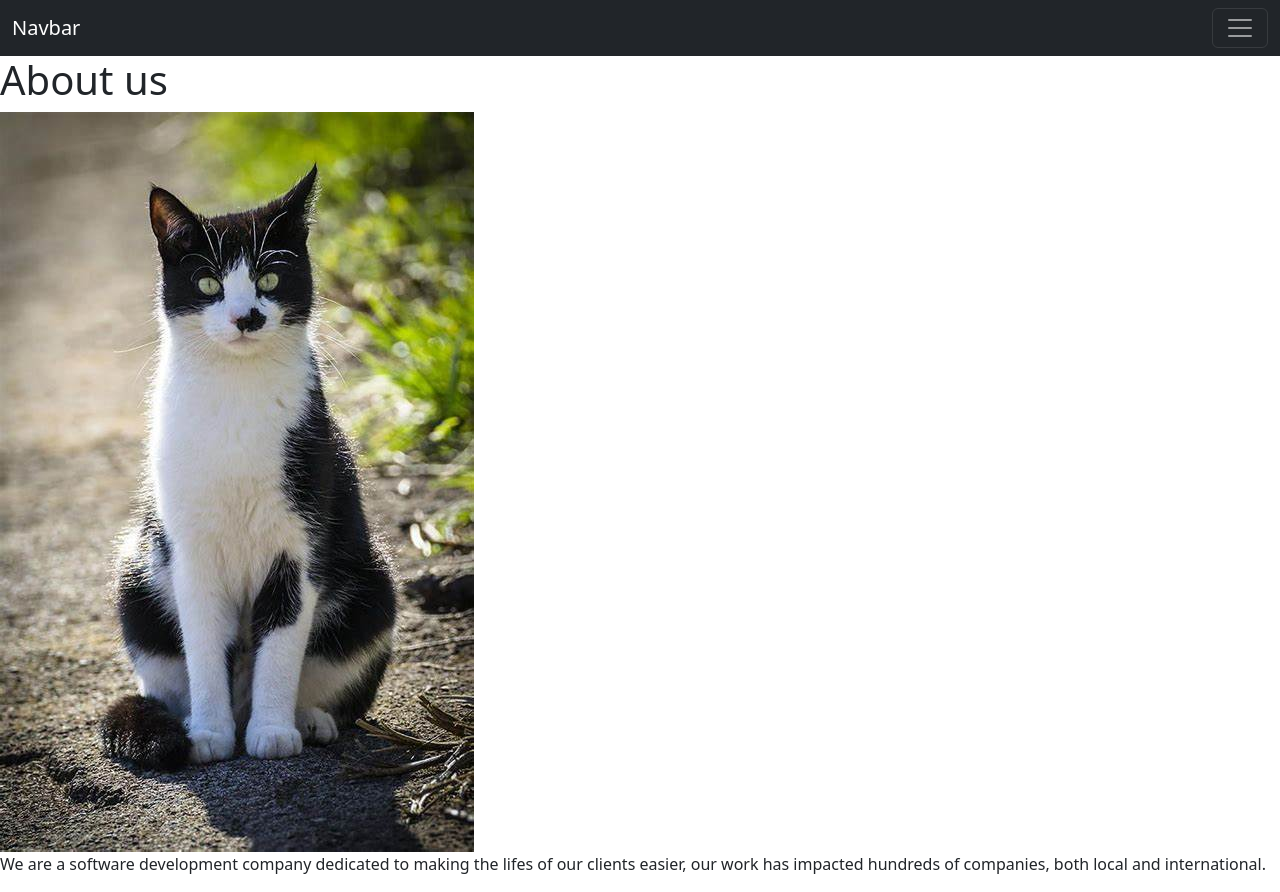
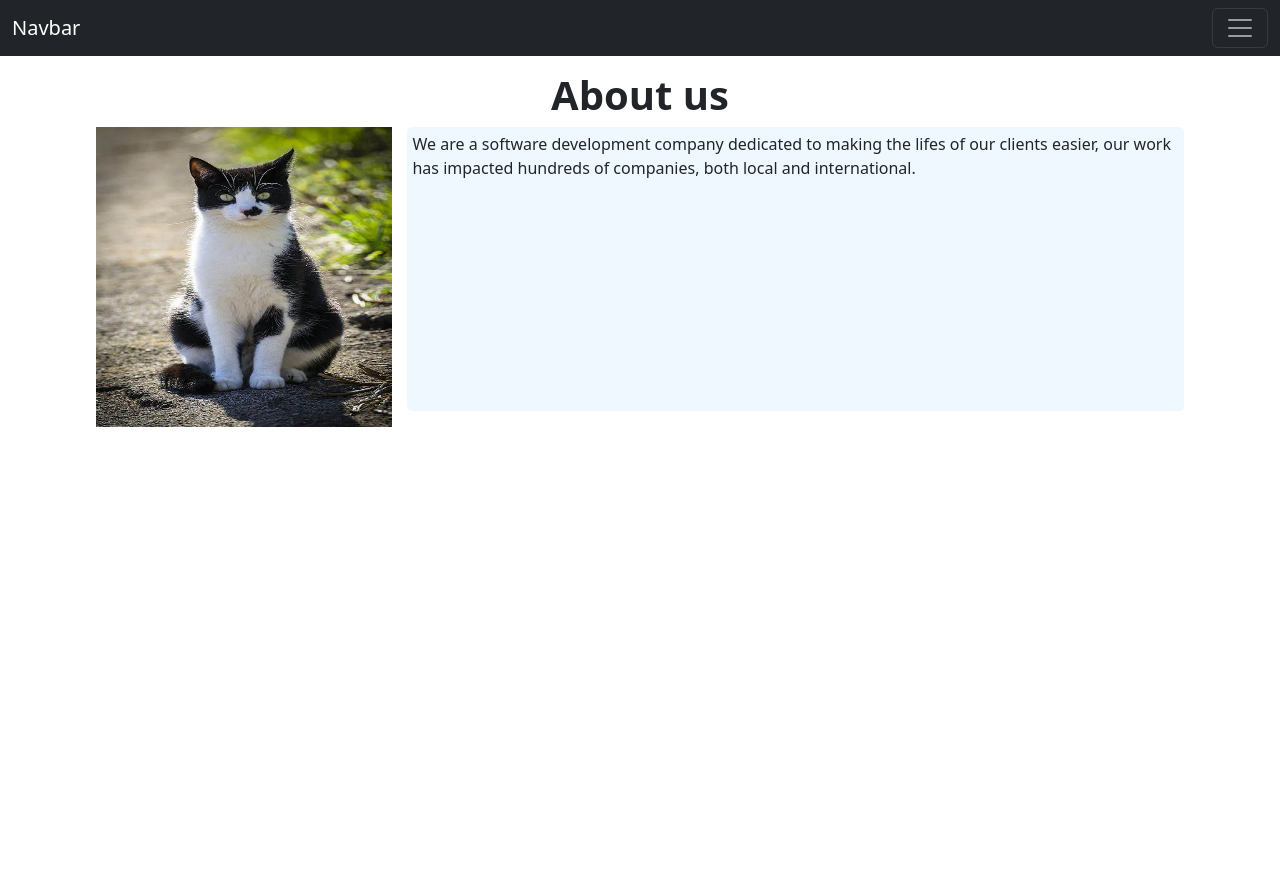
Before and after one commit to julianll1202/FSDI_112_Class_02, a Django app: page /about/ in a window 1280 px wide. After the commit the page ends 427 px from the top, so only its background shows below. Run offline with Django 4.2, Linux system fonts and the light colour scheme.

Commit message:
Assignment 03

```diff
--- /dev/null
+++ b/static/css/style.css
@@ -0,0 +1,72 @@
+h1 {
+    margin-top: 15px;
+    text-align: center;
+    font-weight: 800;
+}
+
+.about-info {
+    display: flex;
+    flex-direction: row;
+    gap: 15px;
+    width: 85%;
+    margin-left: auto;
+    margin-right: auto;
+}
+
+.about-img {
+    width: 45%;
+    height: 300px;
+}
+
+.about-info p {
+    background-color: aliceblue;
+    border-radius: 5px;
+    padding: 5px;
+}
+
+.new-form {
+    background-color: lightgray;
+    width: 400px;
+    margin-left: auto;
+    margin-right: auto;
+    border-radius: 5px;
+    padding: 10px;
+    font-weight: 500;
+}
+
+.new-form textarea {
+    height: 50px;
+}
+
+.post-list ul{
+    list-style-type: none;
+    width: 65%;
+    margin-left: auto;
+    margin-right: auto;
+}
+
+.post-list ul li {
+    margin: 5px;
+    background-color: lightgray;
+    border-left: 4px solid #0D6EFD;
+    border-radius: 5px;
+    padding: 5px;
+}
+
+.details {
+    width: 75%;
+    margin-left: auto;
+    margin-right: auto;
+}
+
+.details h3 {
+    font-weight: 500;
+    text-align: center;
+}
+
+.details p {
+    margin: 5px;
+    background-color: lightgray;
+    border-radius: 5px;
+    padding: 5px;
+}
--- a/templates/base.html
+++ b/templates/base.html
@@ -1,3 +1,4 @@
+{% load static %}
 <!DOCTYPE html>
 <html lang="en">
 <head>
@@ -12,6 +13,9 @@
         integrity="sha384-Zenh87qX5JnK2Jl0vWa8Ck2rdkQ2Bzep5IDxbcnCeuOxjzrPF/et3URy9Bv1WTRi"
         crossorigin="anonymous"
         >
+        <link
+        href="{% static 'css/style.css' %}"
+        rel="stylesheet">
 </head>
 <body>
     <nav class="navbar navbar-dark bg-dark">
--- a/templates/posts/list.html
+++ b/templates/posts/list.html
@@ -4,6 +4,7 @@
 
 {% block content %}
 <h1>Posts</h1>
+<div class="post-list">
     <ul>
         {% for post in post_list %}
         <li>
@@ -11,4 +12,6 @@
         </li>
         {% endfor %}
     </ul>
+</div>
+
 {% endblock content %}
```
Also changed, not shown: pages/tests.py (+12 -1 lines), static/css/base.css (+26 -1 lines), templates/posts/detail.html (+7 -4 lines), templates/posts/new.html (+8 -5 lines). Lines whose indentation alone changed are shown as unchanged.
